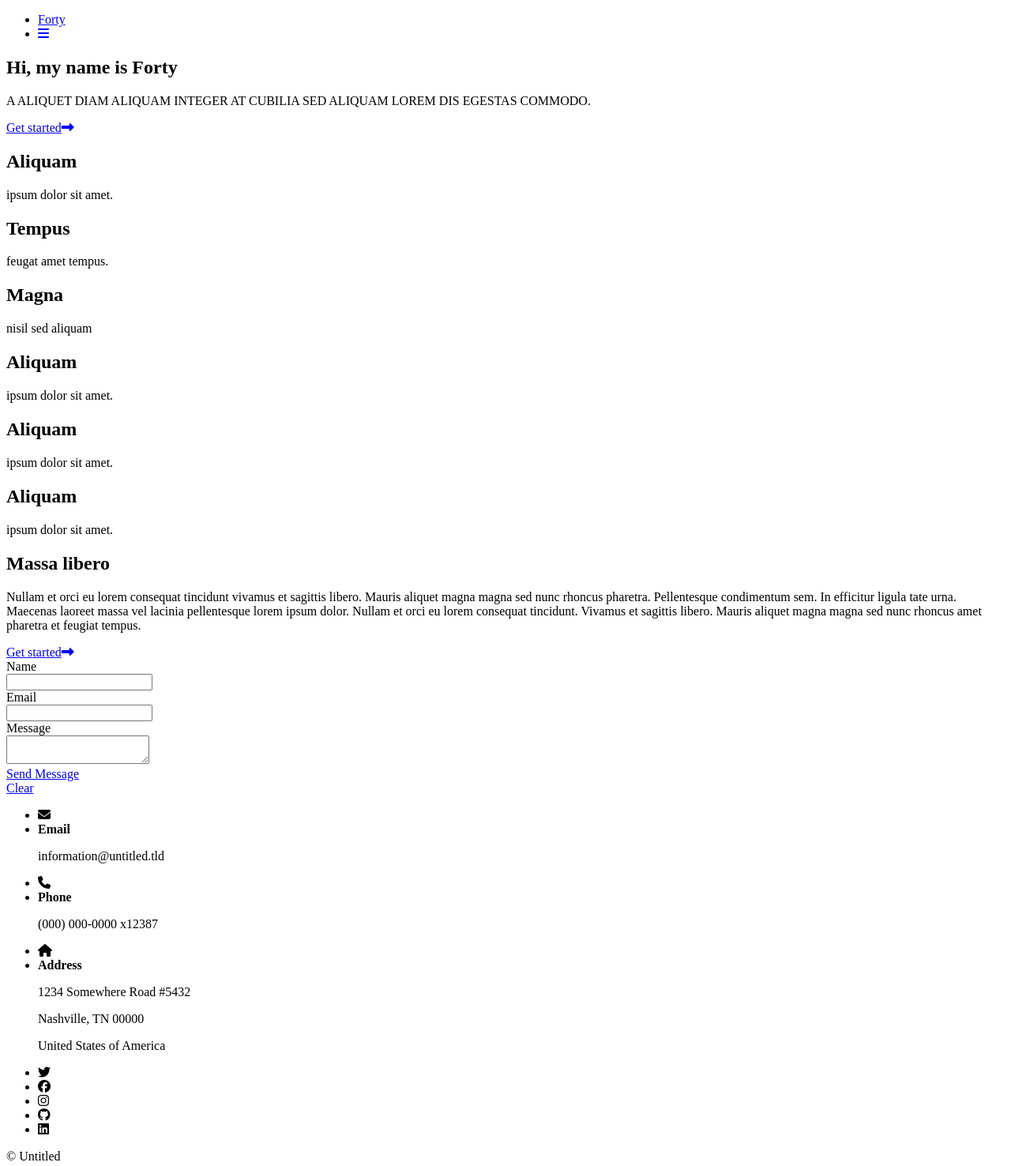
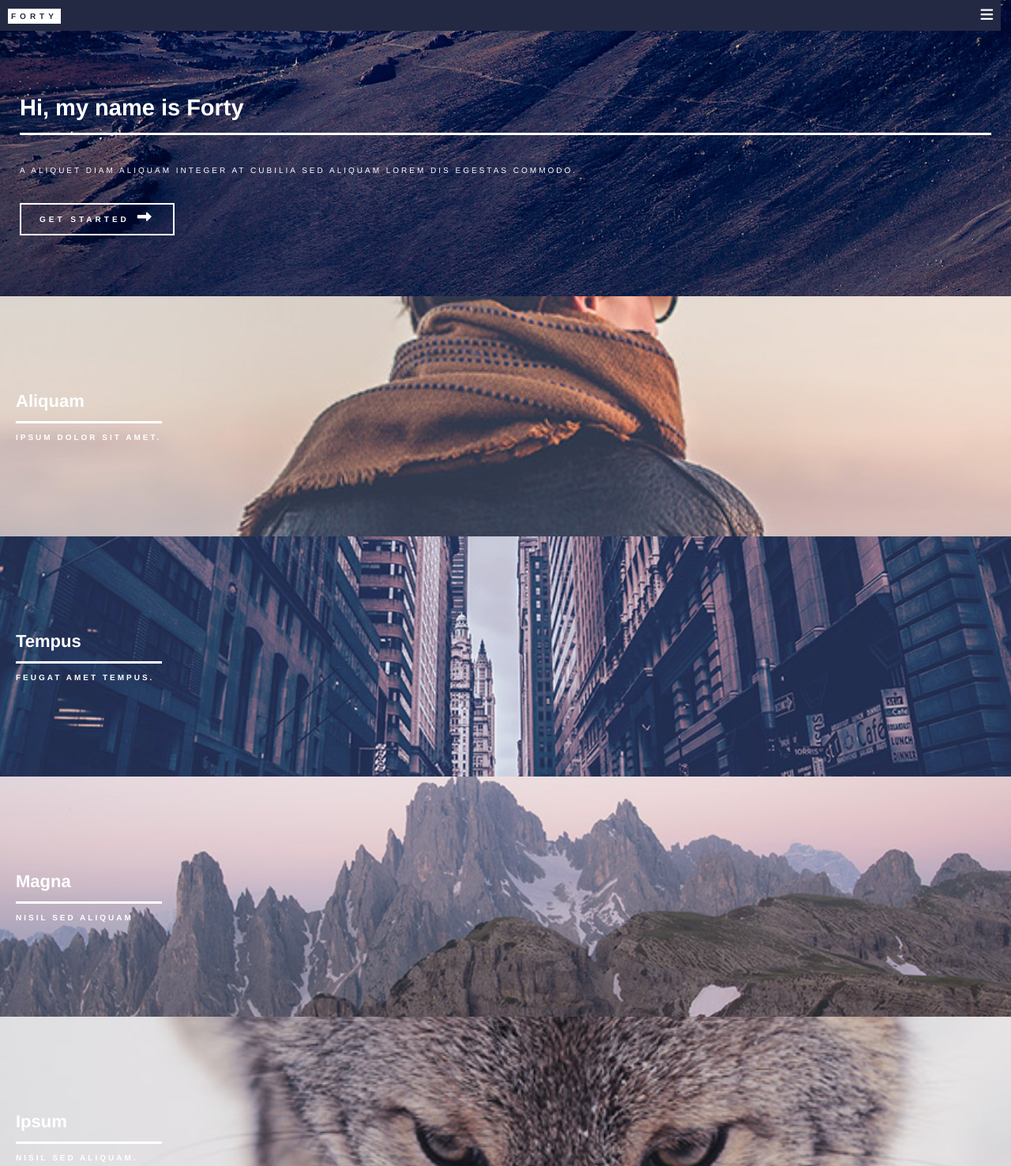
Before and after one commit to naguvasanad/html5up, a plain HTML site: page forty/index.html in a window 1280 px wide. Shown: the top 1476 px of the page at 79% size. Drawn offline with Linux system fonts and the light colour scheme.

Commit message:
Added: html, css file and asset folder

```diff
--- a/forty/index.html
+++ b/forty/index.html
@@ -12,54 +12,65 @@
   </head>
   <body>
     <article class="main-content">
+
+      <header class="banner">
         <navbar class="menu">
-        <ul>
-          <li><a href="#" class="logo">Forty</a></li>
+          <ul class="menu-items">
+            <li><a href="#" class="logo"><strong>Forty</strong></a></li>
             <li>
               <a href="#">
-              <a href="#"><i class="fa-solid fa-bars"></i></a
+                <a href="#"><i class="fa-solid fa-bars hamburger"></i></a
               ></a>
             </li>
           </ul>
         </navbar>
-      <header class="banner">
+        <div class="header-content">
         <h1>Hi, my name is Forty</h1>
         <p>
           A ALIQUET DIAM ALIQUAM INTEGER AT CUBILIA SED ALIQUAM LOREM DIS
           EGESTAS COMMODO.
         </p>
-        <a href="#"
-          >Get started<i class="fa-sharp fa-solid fa-right-long"></i
+        <a href="#" class="btn btn-started"
+          >Get started<i class="fa-sharp fa-solid fa-right-long arrow"></i
         ></a>
+      </div>
       </header>
       <section class="post-container">
-        <article class="post">
+        <article class="post post01">
           <h2>Aliquam</h2>
+          <div class="horizontal"></div>
           <p>ipsum dolor sit amet.</p>
         </article>
-        <article class="post">
+        <article class="post post02">
           <h2>Tempus</h2>
+          <div class="horizontal"></div>
           <p>feugat amet tempus.</p>
         </article>
-        <article class="post">
+        <article class="post post03">
           <h2>Magna</h2>
+          <div class="horizontal"></div>
           <p>nisil sed aliquam</p>
         </article>
-        <article class="post">
-          <h2>Aliquam</h2>
+        <article class="post post04">
+          <h2>Ipsum</h2>
+          <div class="horizontal"></div>
+          <p>nisil sed aliquam.</p>
+        </article>
+        <article class="post post05">
+          <h2>consequat</h2>
+          <div class="horizontal"></div>
           <p>ipsum dolor sit amet.</p>
         </article>
-        <article class="post">
-          <h2>Aliquam</h2>
-          <p>ipsum dolor sit amet.</p>
-        </article>
-        <article class="post">
-          <h2>Aliquam</h2>
-          <p>ipsum dolor sit amet.</p>
+        <article class="post post06">
+          <h2>Etiam</h2>
+          <div class="horizontal"></div>
+          <p>feugat amet tempus.</p>
         </article>
       </section>
+      <article class="container2">
       <section class="card">
         <h2>Massa libero</h2>
+        <div class="horizontal"></div>
         <p>
           Nullam et orci eu lorem consequat tincidunt vivamus et sagittis
           libero. Mauris aliquet magna magna sed nunc rhoncus pharetra.
@@ -68,39 +79,48 @@
           orci eu lorem consequat tincidunt. Vivamus et sagittis libero. Mauris
           aliquet magna magna sed nunc rhoncus amet pharetra et feugiat tempus.
         </p>
-        <a href="#"
-          >Get started<i class="fa-sharp fa-solid fa-right-long"></i
+        <a href="#" class="btn-started"
+          >Get started<i class="fa-sharp fa-solid fa-right-long arrow"></i
         ></a>
       </section>
       <section class="form-container">
         <form action="#">
           <label for="name">Name</label> <br />
-          <input type="text" name="name" /> <br />
+          <input type="text" name="name"  class="input-fields"/> <br />
           <label for="name">Email</label> <br />
-          <input type="Email" name="email" /> <br />
+          <input type="Email" name="email"  class="input-fields"/> <br />
           <label for="message">Message</label> <br />
-          <textarea name="message" id="message"></textarea> <br>
-          <a href="#" class="btn btn-sendmsg">Send Message</a> <br>
-          <a href="#" class="btn btn-clear">Clear</a>
+          <textarea name="message" id="message" class="input-fields" rows="8"></textarea> <br>
+          <div class="buttons">
+          <a href="#" class="btn btn-sendmsg">Send Message</a>
+          <a href="#" class="btn btn-started clear">Clear</a>
+        </div>
         </form>
       </section>
+      <hr class="line">
       <section class="contact">
         <ul class="contact-items">
-          <li><i class="fa-sharp fa-solid fa-envelope"></i></li>
+          <li><i class="fa-sharp fa-solid fa-envelope icon"></i></li>
           <li>
             <strong>Email</strong>
             <p>information@untitled.tld</p>
           </li>
         </ul>
+      </section>
+        <hr class="line">
+        <section class="contact">
         <ul class="contact-items">
-          <li><i class="fa-sharp fa-solid fa-phone"></i></li>
+          <li><i class="fa-sharp fa-solid fa-phone icon"></i></li>
           <li>
             <strong>Phone</strong>
             <p>(000) 000-0000 x12387</p>
           </li>
         </ul>
+      </section>
+        <hr class="line">
+        <section class="contact">
         <ul class="contact-items">
-          <li><i class="fa-sharp fa-solid fa-house"></i></li>
+          <li><i class="fa-sharp fa-solid fa-house icon"></i></li>
           <li>
             <strong>Address</strong>
             <p>1234 Somewhere Road #5432</p>
@@ -109,16 +129,18 @@
           </li>
         </ul>
       </section>
+      <hr class="line">
       <footer class="footer-content">
         <ul class="footer-icons">
-            <li><i class="fa-brands fa-twitter"></i></li>
-            <li><i class="fa-brands fa-facebook"></i></li>
-            <li><i class="fa-brands fa-instagram"></i></li>
-            <li><i class="fa-brands fa-github"></i></li>
-            <li><i class="fa-brands fa-linkedin"></i></li>
+            <li><i class="fa-brands fa-twitter icon"></i></li>
+            <li><i class="fa-brands fa-facebook icon"></i></li>
+            <li><i class="fa-brands fa-instagram icon"></i></li>
+            <li><i class="fa-brands fa-github icon"></i></li>
+            <li><i class="fa-brands fa-linkedin icon"></i></li>
         </ul>
-        <p>© Untitled</p>
+        <p class="footer-para">© Untitled</p>
       </footer>
+    </article>
     </article>
   </body>
 </html>
--- a/forty/style.css
+++ b/forty/style.css
@@ -0,0 +1,225 @@
+*{
+    padding: 0;
+    margin: 0;
+    box-sizing: border-box;
+    font-family: "Source-Sans-Pro", Helvetica, sans-serif;
+}
+
+ul li{
+    list-style-type: none;
+
+}
+a{
+    text-decoration: none;
+}
+.hamburger{
+    color: #ffffff;
+    font-size: 18px;
+}
+.menu{
+    position: fixed;
+    background-color: #242943;
+}
+
+.logo{
+background-color: #ffffff;
+color: #242943;
+padding: 4px ;
+text-align: center;
+letter-spacing: 5px;
+text-transform: uppercase;
+font-weight: 800;
+font-size: 10px;
+}
+
+.menu-items{
+    display: flex;
+    justify-content: space-between;
+   padding: 10px;
+   width: 99vw;
+}
+
+.banner{
+   background-image: url("assets/fortybanner.jpeg");
+   background-position: center;
+   background-size: cover;
+   background-repeat: no-repeat;
+   color: #ffffff;
+   background-color: #242943;
+}
+.header-content{
+    padding: 120px 0 90px;
+    margin: 0 25px;
+}
+.header-content h1{
+    font-size: 29px;
+    font-weight: 700;
+    border-bottom: 3px solid;
+    padding: 0 0 15px 0;
+    margin-bottom: 35px;
+}
+.header-content p{
+    margin: 0 0 40px 0;
+    line-height: 2;
+    font-size: 10px;
+    letter-spacing: 3px;
+}
+.btn-started{
+    color: #ffffff;
+    border: 2px solid;
+    padding: 13px 23px;
+    margin-top: 20px;
+    text-transform: uppercase;
+    font-size: 10px;
+    letter-spacing: 4px;
+    font-weight: 900;
+}
+.arrow{
+    margin-left: 10px;
+       font-size: 18px;
+}
+.post{
+    background-position: center;
+    background-size: cover;
+    background-repeat: no-repeat;
+    color: #ffffff;
+    padding: 120px 20px;
+}
+.horizontal{
+    border-bottom: 3px solid;
+    width: 185px;
+    margin: 12px 0;
+}
+.post p{
+    text-transform: uppercase;
+    font-size: 10px;
+    letter-spacing: 3px;
+    font-weight: 700;
+}
+.post h2{
+    font-size: 22px;
+}
+.post01{
+    background-image: url("assets/pic01.jpg");
+
+}
+.post02{
+    background-image: url("assets/pic02.jpg");
+
+}
+.post03{
+    background-image: url("assets/pic03.jpg");
+
+}
+.post04{
+    background-image: url("assets/pic04.jpg");
+
+}
+.post05{
+    background-image: url("assets/pic05.jpg");
+
+}
+.post06{
+    background-image: url("assets/pic06.jpg");
+
+}
+.container2{
+    background-color: #242943;
+}
+.card{
+    background-color: rgba(212,212,255,0.035);
+    margin-bottom: 24px;
+    color: #ffffff;
+    padding: 45px 25px;
+
+}
+.card  h2{
+    font-size: 22px;
+}
+.card p{
+    font-size: 14px;
+    margin: 30px 0 40px;
+    line-height: 2;
+    letter-spacing: 1px;
+}
+.form-container{
+    padding: 20px 25px 40px;
+}
+label{
+    color: #ffffff;
+    font-size: 11px;
+    font-weight: 700;
+    text-transform: uppercase;
+    letter-spacing: 2px;
+
+}
+.input-fields{
+    outline: none;
+    border: none;
+    width: 100%;
+    display: inline-block;
+    padding: 12px;
+    margin: 10px 0 28px;
+    background-color: rgba(212,212,255,0.035);
+}
+input[type=text]:focus{
+    border: 2px solid #9bf1ff;
+}
+input[type=email]:focus{
+    border: 2px solid #9bf1ff;
+}
+textarea:focus{
+    border: 2px solid #9bf1ff;
+}
+.btn-sendmsg{
+    color: #242943;
+    background-color: #ffffff;
+    padding: 15px 20px;
+    font-size: 10px;
+    text-transform: uppercase;
+    letter-spacing: 3px;
+    font-weight: 700;
+    margin-right: 10px;
+}
+.clear{
+    padding: 11px 15px;
+}
+.buttons{
+    padding: 15px 0 25px;
+}
+.contact{
+    padding: 40px 20px;
+    color: #ffffff;
+    line-height: 1.5;
+}
+
+.contact-items{
+    display: flex;
+    gap: 30px;
+}
+.contact-items p{
+    margin-top: 10px;
+    font-size: 14px;
+}
+.footer-content{
+    padding: 50px 20px;
+}
+.footer-icons{
+    display: flex;
+    gap: 30px;
+}
+.icon{
+    border: 1px solid #ffffff;
+    padding: 6px;
+    border-radius: 50%;
+    background-color: #ffffff;
+    color: #242943;
+}
+.footer-para{
+    color: #f4f4ff33;
+    font-size: 13px;
+    margin-top: 40px;
+}
+.icon:hover{
+    background-color: #9bf1ff;
+}
```
Also changed, not shown: forty/assets/fortybanner.jpeg (added), forty/assets/pic01.jpg (added), forty/assets/pic02.jpg (added), forty/assets/pic03.jpg (added), forty/assets/pic04.jpg (added), forty/assets/pic05.jpg (added), forty/assets/pic06.jpg (added). Lines whose indentation alone changed are shown as unchanged.
